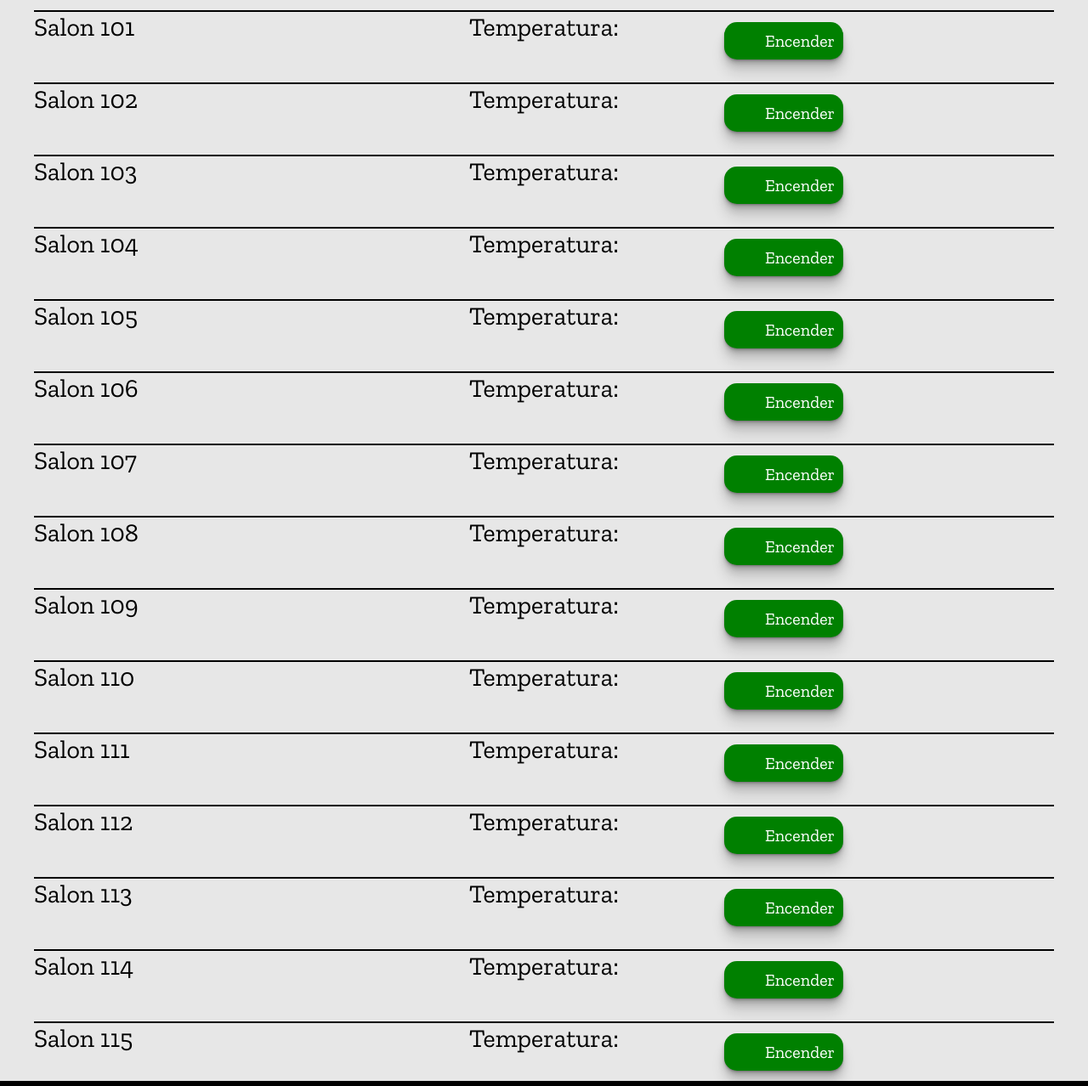
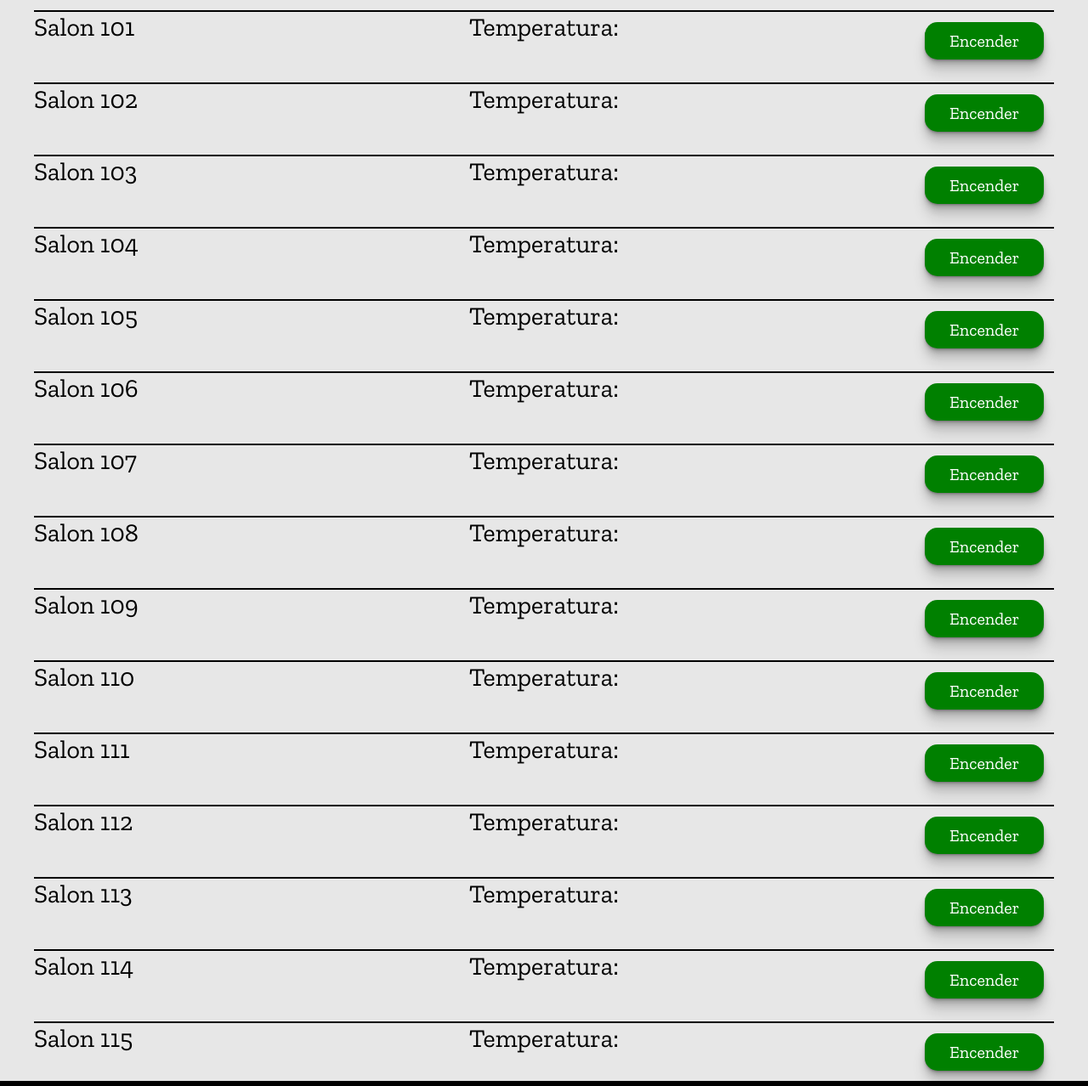
Before and after one commit to 4ubio/AC-IEST, a plain HTML site: page salones.html in a window 1280 px wide. Shown: the part 217-1495 px from the top of the page at 85% size. Drawn offline with nearby package versions, Linux system fonts and the light colour scheme.

Commit message:
Set On button in right

```diff
--- a/salones.html
+++ b/salones.html
@@ -17,98 +17,130 @@
 <body>
     <center><h1 class="title">A/C IEST ANAHUAC</h1></center>
 
-    <div class="edif" onclick="location.href='salones.html';" style="cursor:pointer;">
+    <div class="edif">
         <div class="topsalones">
             <p class="Edificio">Edificio 1</p>
         </div>
     </div>
+
 <!--SALONES-->
+
     <div class="salon100">
         <span class="salon">Salon 101</span>
         <span class="temp">Temperatura: </span>
+        <div class="container_button">
             <button class="on">Encender</button>
+        </div>
     </div>
 
     <div class="salon100">
         <span class="salon">Salon 102</span>
         <span class="temp">Temperatura: </span>
+        <div class="container_button">
             <button class="on">Encender</button>
+        </div>
     </div>
 
     <div class="salon100">
         <span class="salon">Salon 103</span>
         <span class="temp">Temperatura: </span>
+        <div class="container_button">
             <button class="on">Encender</button>
+        </div>
     </div>
 
     <div class="salon100">
         <span class="salon">Salon 104</span>
         <span class="temp">Temperatura: </span>
+        <div class="container_button">
             <button class="on">Encender</button>
+        </div>
     </div>
     <div class="salon100">
         <span class="salon">Salon 105</span>
         <span class="temp">Temperatura: </span>
+        <div class="container_button">
             <button class="on">Encender</button>
+        </div>
     </div>
 
     <div class="salon100">
         <span class="salon">Salon 106</span>
         <span class="temp">Temperatura: </span>
+        <div class="container_button">
             <button class="on">Encender</button>
+        </div>
     </div>
 
     <div class="salon100">
         <span class="salon">Salon 107</span>
         <span class="temp">Temperatura: </span>
+        <div class="container_button">
             <button class="on">Encender</button>
+        </div>
     </div>
 
     <div class="salon100">
         <span class="salon">Salon 108</span>
         <span class="temp">Temperatura: </span>
+        <div class="container_button">
             <button class="on">Encender</button>
+        </div>
     </div>
 
     <div class="salon100">
         <span class="salon">Salon 109</span>
         <span class="temp">Temperatura: </span>
+        <div class="container_button">
             <button class="on">Encender</button>
+        </div>
     </div>
 
     <div class="salon100">
         <span class="salon">Salon 110</span>
         <span class="temp">Temperatura: </span>
+        <div class="container_button">
             <button class="on">Encender</button>
+        </div>
     </div>
 
     <div class="salon100">
         <span class="salon">Salon 111</span>
         <span class="temp">Temperatura: </span>
+        <div class="container_button">
             <button class="on">Encender</button>
+        </div>
     </div>
 
     <div class="salon100">
         <span class="salon">Salon 112</span>
         <span class="temp">Temperatura: </span>
+        <div class="container_button">
             <button class="on">Encender</button>
+        </div>
     </div>
     <div class="salon100">
         <span class="salon">Salon 113</span>
         <span class="temp">Temperatura: </span>
+        <div class="container_button">
             <button class="on">Encender</button>
+        </div>
     </div>
 
     <div class="salon100">
         <span class="salon">Salon 114</span>
         <span class="temp">Temperatura: </span>
+        <div class="container_button">
             <button class="on">Encender</button>
+        </div>
     </div>
 
     <div class="salon100">
         <span class="salon">Salon 115</span>
         <span class="temp">Temperatura: </span>
+        <div class="container_button">
             <button class="on">Encender</button>
+        </div>
     </div>
 
     <footer>
--- a/styles.css
+++ b/styles.css
@@ -229,7 +229,11 @@ input {
     border-top: 2px solid black;
     display: grid;
     grid-template-columns: repeat(3, 1fr);
-    align-items: space-between;
+}
+
+.container_button {
+    display: flex;
+    justify-content: flex-end;
 }
 
 .on{
@@ -240,8 +244,6 @@ input {
     color:white;
     font-family:  var(--font);
     font-size: 2rem;
-    display:flex;
-    justify-content: flex-end;
 }
 
 .temp{
```
Lines whose indentation alone changed are shown as unchanged.
